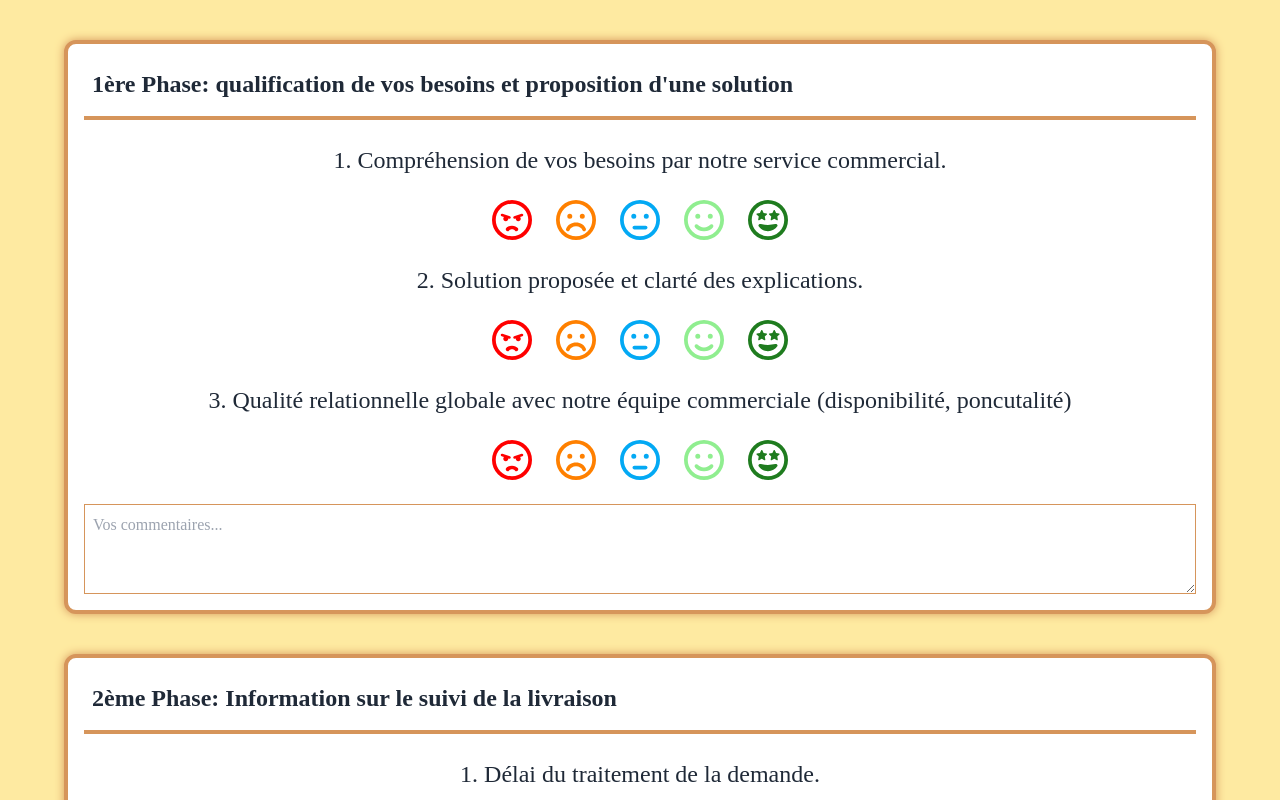
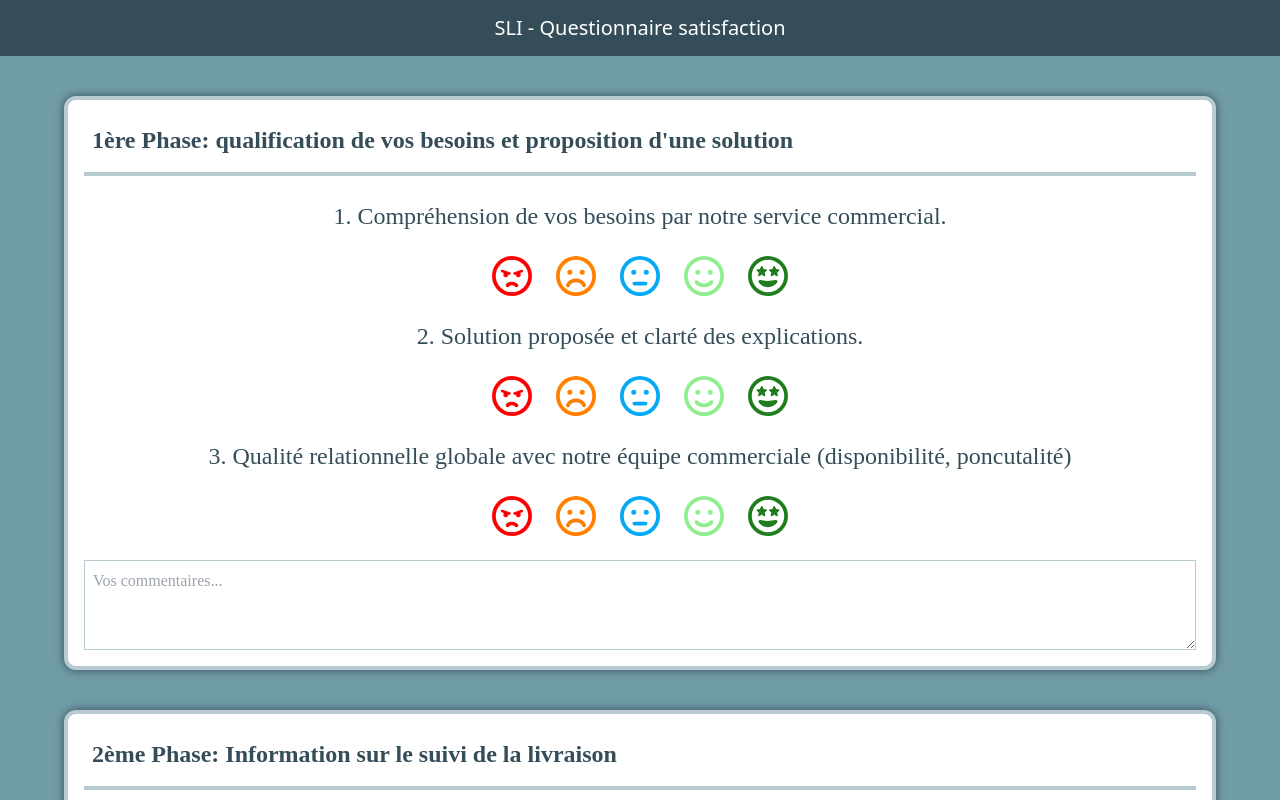
Before and after one commit to JordanSerafini/SLI-Form-V1, a React (Vite) app: page / in a window 1280 px wide. Shown: the top 800 px of the page. Built offline with nearby package versions, Linux system fonts and the light colour scheme.

Commit message:
first comit :sparkles:

```diff
--- a/src/App.jsx
+++ b/src/App.jsx
@@ -1,9 +1,12 @@
+import Header from "./components/Header";
 import FormLine from "./components/Form-Line";
 import FormLine2 from "./components/FormLine2";
 
 function App() {
   return (
-    <div className="flex flex-col items-center justify-center w-full bg-cream text-gray-800">
+    <div className="h-full w-full">
+    <Header />
+    <div className="flex flex-col items-center justify-center w-full bg-cream text-blue-strong">
       {/*---------- 1er Form ------------ */}
       <FormLine title="1ère Phase: qualification de vos besoins et proposition d'une solution">
         {"1. Compréhension de vos besoins par notre service commercial."}
@@ -34,6 +37,7 @@ function App() {
 
       <FormLine2 />
     </div>
+    </div>
   );
 }
 
--- /dev/null
+++ b/src/components/Header.jsx
@@ -0,0 +1,10 @@
+import React from 'react'
+
+function Header() {
+  return (
+    <div className='text-white h-14 bg-blue-strong flex items-center justify-center text-xl' style={{ position: 'sticky', top: '0', zIndex: '100' }}>
+        SLI - Questionnaire satisfaction</div>
+  )
+}
+
+export default Header
--- a/src/index.css
+++ b/src/index.css
@@ -9,6 +9,6 @@
 
 @layer utilities {
   .shadow-custom {
-    box-shadow: 0 0 10px #D6955B;
+    box-shadow: 0 0 10px #344D59;
   }
 }
--- a/tailwind.config.js
+++ b/tailwind.config.js
@@ -21,11 +21,11 @@ export default {
       },
 
       colors: {
-        'blue-strong': '#18534F',
+        'blue-strong': '#344D59',
         'blue-light': '#226D68',
         'whiteperso': '#ECF8F6',
-        'cream': '#FEEAA1',
-        'brownperso': '#D6955B',
+        'cream': '#709CA7',
+        'brownperso': '#B8CBD0',
       },
       fontFamily: {
         'lato': ['Lato', 'sans-serif'],
```
